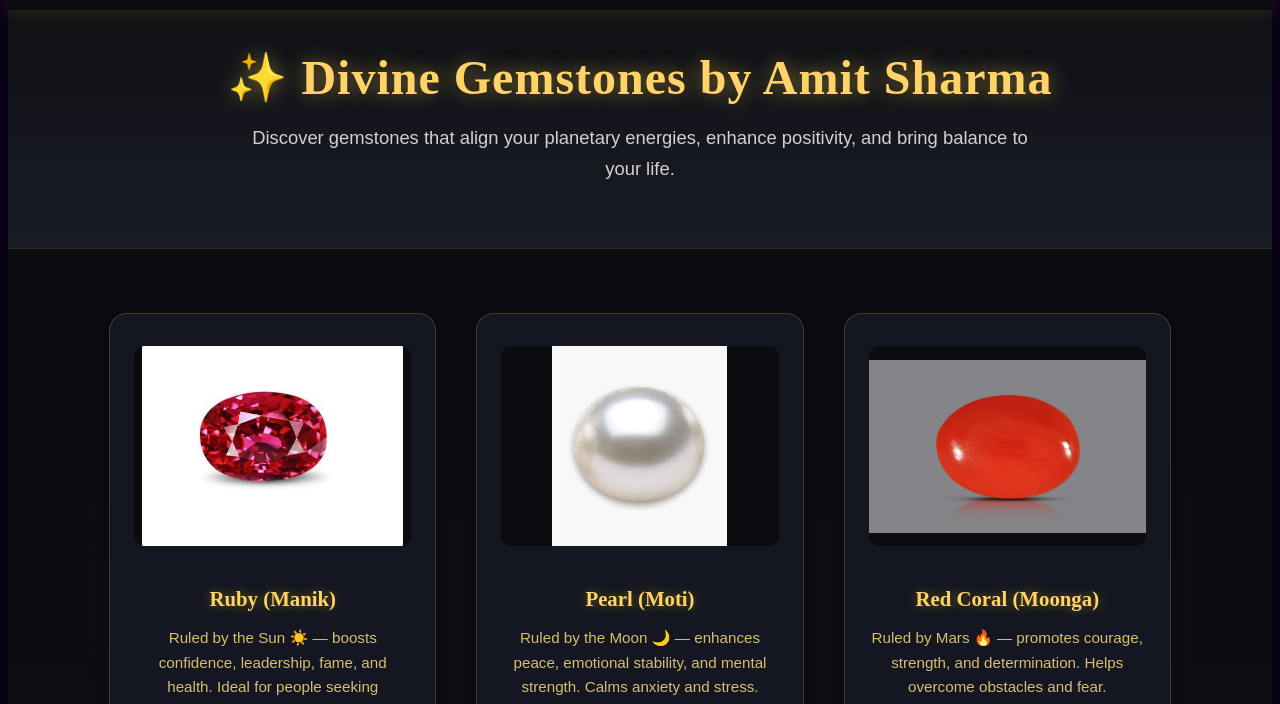
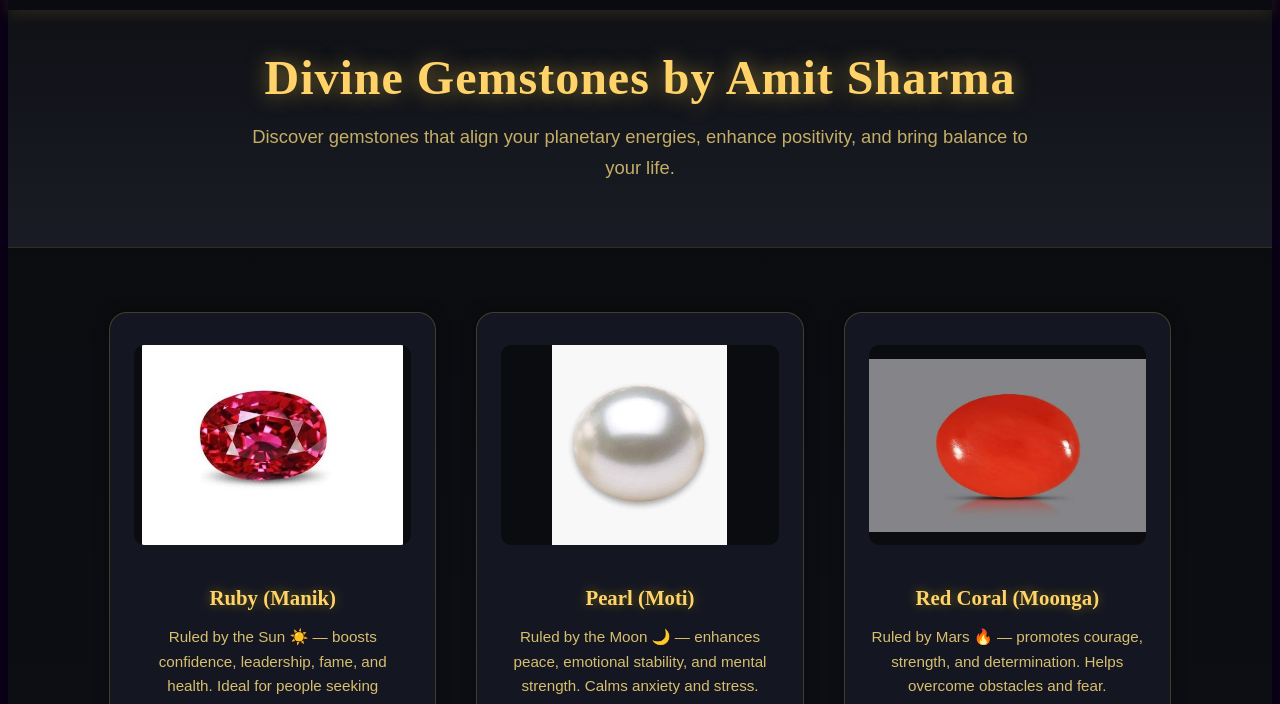
Before and after one commit to gauravvashisht07/ASTROLOGY-WEBSITE, a website: page gemstone.html in a window 1280 px wide. Shown: the part 96-800 px from the top of the page. Drawn offline with Linux system fonts and the light colour scheme.

Commit message:
Gemstone Page hero section changing

```diff
--- a/gemstone.css
+++ b/gemstone.css
@@ -168,7 +168,7 @@ header {
 
 .gemstone-hero p {
   font-size: 1.15rem;
-  color: #E6E6E6;
+  color: #d7bf6e;
   max-width: 800px;
   margin: 0 auto;
   line-height: 1.7;
--- a/gemstone.html
+++ b/gemstone.html
@@ -37,7 +37,7 @@
 
   <!-- ===== HERO SECTION ===== -->
   <section class="gemstone-hero">
-    <h1>✨ Divine Gemstones by Amit Sharma</h1>
+    <h1>Divine Gemstones by Amit Sharma</h1>
     <p>Discover gemstones that align your planetary energies, enhance positivity, and bring balance to your life.</p>
   </section>
 
```
